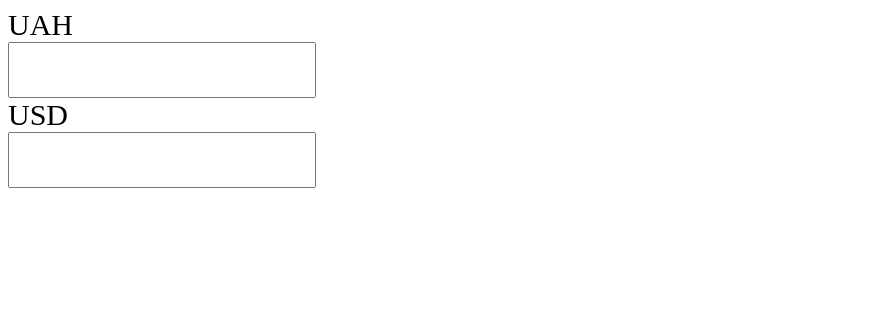
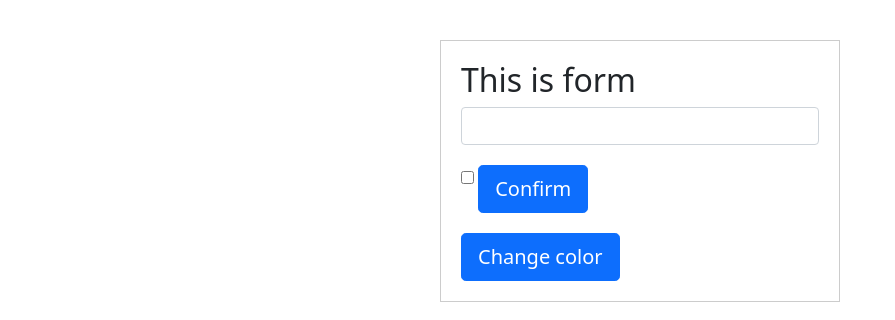
Before and after one commit to Hanziy92/AdvenceJS, a website: page index.html in a window 1280 px wide. Shown: the whole page, without its empty margins (0-895 px from the left). Drawn offline with nearby package versions, Linux system fonts and the light colour scheme.

```diff
--- a/index.html
+++ b/index.html
@@ -4,16 +4,26 @@
     <meta charset="UTF-8">
     <meta name="viewport" content="width=device-width, initial-scale=1.0">
     <meta http-equiv="X-UA-Compatible" content="ie=edge">
+    <link rel="stylesheet" href="https://cdnjs.cloudflare.com/ajax/libs/bootstrap/5.1.3/css/bootstrap.min.css" integrity="sha512-GQGU0fMMi238uA+a/bdWJfpUGKUkBdgfFdgBm72SUQ6BeyWjoY/ton0tEjH+OSH9iP4Dfh+7HM0I9f5eR0L/4w==" crossorigin="anonymous" referrerpolicy="no-referrer" />
     <link rel="stylesheet" href="/style.css">
     <title>ADVEANCE</title>
 
 </head>
 <body>
-    <label for="uah">UAH</label>
+    <!-- <label for="uah">UAH</label>
     <input id="uah" type="text">
     <label for="usd">USD</label>
-    <input id="usd" type="text">
+    <input id="usd" type="text"> -->
 
+    <div class="wrapper">
+        <form class="form-signin">
+            <h2 class="form-signin-heading">This is form</h2>
+            <input type="text" class="form-control">
+            <input id="checkbox" type="checkbox">
+            <button class="btn btn-block btn-lg btn-primary">Confirm</button>
+        </form>
+        <button id="color" class="btn btn-block btn-lg btn-primary">Change color</button>
+    </div>
 
 
 
--- a/style.css
+++ b/style.css
@@ -1,4 +1,5 @@
-label {
+
+/* label {
    display: block;
    font-size: 30px;
 }
@@ -6,4 +7,22 @@
    width: 300px;
    height: 50px;
    font-size: 30px;
+} */
+
+* {
+   box-sizing: border-box;
 }
+.wrapper {
+   width: 400px;
+   margin: 40px auto 0 auto;
+   border: 1px solid rgba(0,0,0, .2);
+   padding: 20px;
+}
+
+button {
+   margin-top: 20px;
+}
+
+[type=checkbox] {
+   margin-top: 20px;
+}
```
Also changed, not shown: script.js (+53 -1 lines).
